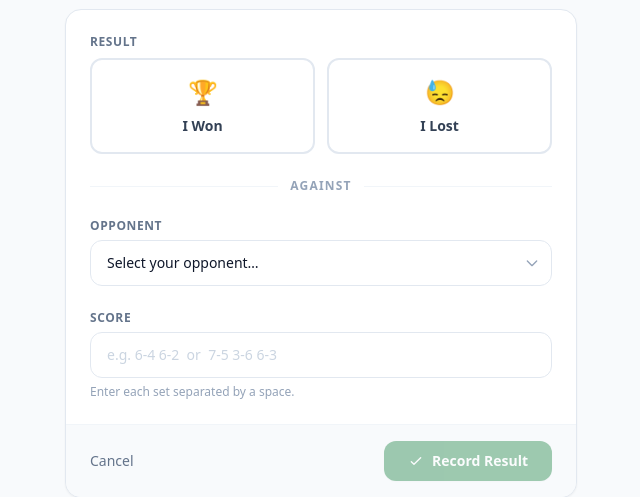
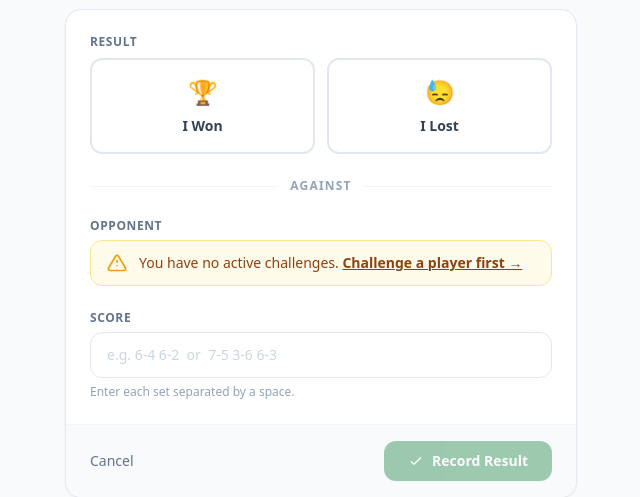
Before and after one commit to alexander9099/tennis-ladder, a Flask app: template templates/submit_match.html in a window 1280 px wide. Shown: the part 235-732 px from the top of the page, without its empty margins (319-959 px from the left). Run offline with Flask 3, Linux system fonts and the light colour scheme; the template is opened without the code that fills it, so the values that code supplies are empty; parts of the project's set-up code (start-up, migrations or seed data) failed here and were passed over; some libraries are stand-ins or nearby versions.

Commit message:
4th commit
changed results page so only people you have challenged show up

added the ability to withdraw from challenging someone before they accept with no consequences

```diff
--- a/app.py
+++ b/app.py
@@ -301,24 +301,31 @@ def expire_stale_challenges(conn: _Conn):
         conn.commit()
 
 
-def get_challenge_states(conn: _Conn, player_id: int, players: list) -> dict:
+def get_challenge_states(conn: _Conn, player_id: int, players: list) -> tuple:
     """
-    Returns a dict mapping each player's id to one of:
-      'self' | 'out_of_range' | 'available' | 'ineligible' | 'maxed'
-      | 'out_pending' | 'out_accepted' | 'in_pending' | 'in_accepted'
+    Returns (state_dict, challenge_id_dict).
+    state_dict      — player_id → state string
+    challenge_id_dict — other_player_id → challenge_id for every active challenge I'm in
     """
     active = conn.execute("""
-        SELECT challenger_id, challenged_id, status FROM challenges
+        SELECT id, challenger_id, challenged_id, status FROM challenges
         WHERE status IN ('pending', 'accepted')
     """).fetchall()
 
-    # Players who already have ONE incoming active challenge (from anyone)
     occupied = {r["challenged_id"] for r in active}
 
     my_out = {r["challenged_id"]: r["status"]
               for r in active if r["challenger_id"] == player_id}
     my_in  = {r["challenger_id"]: r["status"]
               for r in active if r["challenged_id"] == player_id}
+
+    # Map the OTHER player's id → challenge id (used by buttons in the template)
+    challenge_ids = {}
+    for r in active:
+        if r["challenger_id"] == player_id:
+            challenge_ids[r["challenged_id"]] = r["id"]
+        elif r["challenged_id"] == player_id:
+            challenge_ids[r["challenger_id"]] = r["id"]
 
     my_pos = next(p["position"] for p in players if p["id"] == player_id)
     outgoing_count = len(my_out)
@@ -346,7 +353,7 @@ def get_challenge_states(conn: _Conn, player_id: int, players: list) -> dict:
             continue
         state[pid] = "available"
 
-    return state
+    return state, challenge_ids
 
 
 # ── Context processor ──────────────────────────────────────────────────────────
@@ -375,21 +382,24 @@ def index():
     expire_stale_challenges(conn)
     players = conn.execute("SELECT * FROM players ORDER BY position").fetchall()
 
-    challenge_state    = {}
+    challenge_state     = {}
+    challenge_ids       = {}
     user_outgoing_count = 0
 
     if current_user.is_authenticated and current_user.player_id:
-        challenge_state    = get_challenge_states(conn, current_user.player_id, players)
-        active             = conn.execute("""
+        challenge_state, challenge_ids = get_challenge_states(
+            conn, current_user.player_id, players
+        )
+        user_outgoing_count = conn.execute("""
             SELECT COUNT(*) AS n FROM challenges
             WHERE challenger_id = %s AND status IN ('pending', 'accepted')
         """, (current_user.player_id,)).fetchone()["n"]
-        user_outgoing_count = active
 
     conn.close()
     return render_template("index.html",
                            players=players,
                            challenge_state=challenge_state,
+                           challenge_ids=challenge_ids,
                            user_outgoing_count=user_outgoing_count)
 
 
@@ -530,6 +540,19 @@ def submit_match():
     conn = get_db()
     all_players = conn.execute("SELECT * FROM players ORDER BY position").fetchall()
 
+    # Non-admin players only see opponents they have an active challenge with
+    if not current_user.is_admin and current_user.player_id:
+        challenge_partners = conn.execute("""
+            SELECT DISTINCT p.* FROM players p
+            JOIN challenges c
+              ON (c.challenger_id = %s AND c.challenged_id = p.id)
+              OR (c.challenged_id = %s AND c.challenger_id = p.id)
+            WHERE c.status IN ('pending', 'accepted')
+            ORDER BY p.position
+        """, (current_user.player_id, current_user.player_id)).fetchall()
+    else:
+        challenge_partners = all_players
+
     # Pre-populate from an accepted challenge link (?challenge=<id>)
     linked_challenge = None
     cid = request.args.get("challenge")
@@ -576,6 +599,7 @@ def submit_match():
             conn.close()
             return render_template("submit_match.html",
                                    all_players=all_players,
+                                   challenge_partners=challenge_partners,
                                    linked_challenge=linked_challenge)
 
         update_ladder(conn, int(winner_id), int(loser_id))
--- a/templates/submit_match.html
+++ b/templates/submit_match.html
@@ -158,18 +158,17 @@
           <label for="opponent_id" class="block text-xs font-semibold uppercase tracking-wider text-slate-500">
             Opponent
           </label>
+          {% if challenge_partners %}
           <div class="relative">
             <select id="opponent_id" name="opponent_id" required
                     class="w-full appearance-none bg-white border border-slate-200 rounded-xl px-4 py-3 pr-10
                            text-sm font-medium text-slate-900
                            focus:outline-none focus:ring-2 focus:ring-green-500 focus:border-transparent transition">
               <option value="" disabled selected>Select your opponent…</option>
-              {% for p in all_players %}
-                {% if p.id != current_user.player_id %}
-                <option value="{{ p.id }}" {% if request.form.opponent_id == p.id|string %}selected{% endif %}>
-                  #{{ p.position }} — {{ p.name }}
-                </option>
-                {% endif %}
+              {% for p in challenge_partners %}
+              <option value="{{ p.id }}" {% if request.form.opponent_id == p.id|string %}selected{% endif %}>
+                #{{ p.position }} — {{ p.name }}
+              </option>
               {% endfor %}
             </select>
             <div class="pointer-events-none absolute inset-y-0 right-3 flex items-center text-slate-400">
@@ -178,6 +177,18 @@
               </svg>
             </div>
           </div>
+          {% else %}
+          <div class="flex items-center gap-3 bg-amber-50 border border-amber-200 rounded-xl px-4 py-3">
+            <svg class="w-5 h-5 text-amber-500 shrink-0" fill="none" stroke="currentColor" viewBox="0 0 24 24">
+              <path stroke-linecap="round" stroke-linejoin="round" stroke-width="2"
+                    d="M12 9v2m0 4h.01M10.29 3.86L1.82 18a2 2 0 001.71 3h16.94a2 2 0 001.71-3L13.71 3.86a2 2 0 00-3.42 0z"/>
+            </svg>
+            <p class="text-sm text-amber-800">
+              You have no active challenges.
+              <a href="{{ url_for('index') }}" class="font-semibold underline">Challenge a player first →</a>
+            </p>
+          </div>
+          {% endif %}
         </div>
 
         {% endif %}
```
Also changed, not shown: templates/index.html (+27 -14 lines).
